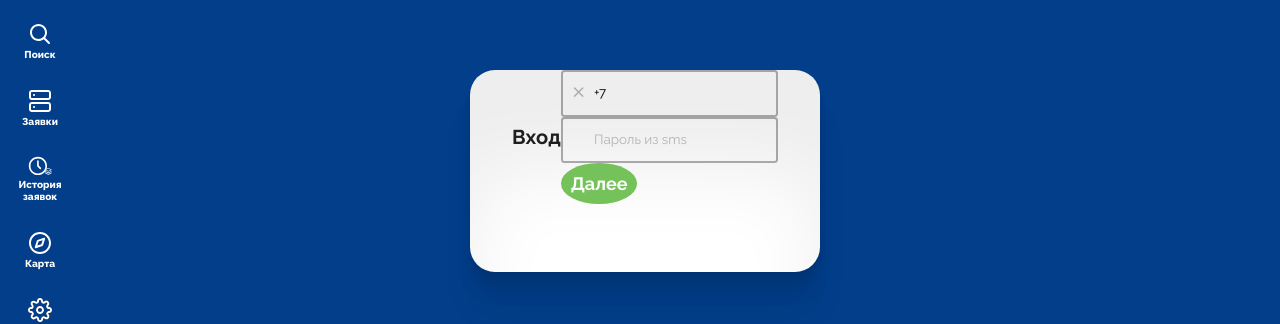
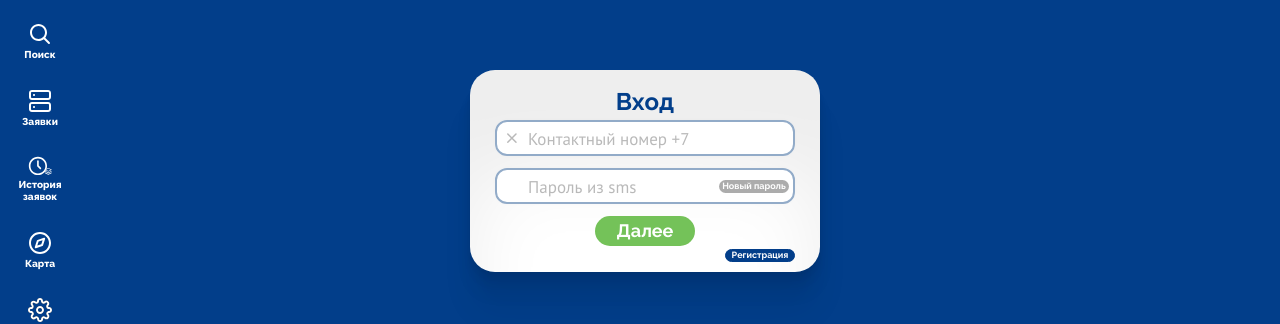
Before and after one commit to Otto-Vector/t-ton-com, a React (Create React App) app: page /login in a window 1280 px wide. Shown: the part 232-556 px from the top of the page. Built offline with nearby package versions, Linux system fonts and the light colour scheme.

Commit message:
loginForm visual added

```diff
--- a/src/ui/common/button/button.module.scss
+++ b/src/ui/common/button/button.module.scss
@@ -1,37 +1,48 @@
 @import 'src/styles/variables';
 @import 'src/styles/mixins';
 
-$btnBlueFontColor: #3A79FF;
-$btnBlueBgColor: #d2e1ff;
+$btnBlueFontColor: #fff;
+$btnBlueBgColor: #023E8A;
+$btnBlueBorderColor: $btnBlueBgColor;
+
 $btnLightBlueFontColor: #7382A3;
 $btnLightBlueBgColor: #E8ECF4;
+
 $btnWhiteFontColor: #676e87;
 $btnWhiteBgColor: #FFFFFF;
+
 $btnPinkFontColor: #D43F3F;
 $btnPingBgColor: #FFD7D7;
-$btnGrayFontColor: #51525a;
-$btnGrayBgColor: #dcdcdc;
+
+$btnGrayFontColor: #fff;
+$btnGrayBgColor: #ACACAC;
+
 $btnNoFillFontColor: #C7D3FF;
 $btnNoFillBgColor: transparent;
 $btnNoFillBorderColor: #A0B4FF;
+
 $btnGreenBgColor: #74C259;
 $btnGreenFontColor: #fff;
 $btnGreenBorderColor: #74C25980;
 
 .button {
   @include flex-center();
-  padding: rem(10);
   border-radius: 2px;
   border: 1px solid transparent;
 
   font-family: $RalewayFont;
   font-style: normal;
-  font-weight: bold;
+  font-weight: 700;
+  font-size: inherit;
+  line-height: inherit;
 
   white-space: nowrap;
   user-select: none;
   cursor: pointer;
   transition: all 0.2s ease-in-out;
+
+  width: 100%;
+  height: 100%;
 
   &:hover {
     transform: translateY(-1px);
@@ -59,6 +70,7 @@ $btnGreenBorderColor: #74C25980;
   &_blue {
     background-color: $btnBlueBgColor;
     color: $btnBlueFontColor;
+    border-color:$btnBlueBorderColor;
   }
 
   &_pink {
@@ -82,7 +94,6 @@ $btnGreenBorderColor: #74C25980;
   }
 
   &_noFill {
-    padding: rem(12) rem(15);
     background-color: $btnNoFillBgColor;
     color: $btnNoFillFontColor;
     border: 1px solid $btnNoFillBorderColor;
@@ -95,6 +106,6 @@ $btnGreenBorderColor: #74C25980;
   }
 
   &_rounded {
-    border-radius: 50%;
+    border-radius: 9999px; // идеальное закругление при любой высоте
   }
 }
--- a/src/ui/common/form-type/form-type.module.scss
+++ b/src/ui/common/form-type/form-type.module.scss
@@ -1,8 +1,16 @@
 @import "src/styles/variables";
 @import "src/styles/mixins";
 
-$input--font: inherit;
+$input--font: $PTSansFont;
+$input--font-size: 17px;
+$input--line-height: 22px;
+$input--border-radius: 12px;
+$input--border-width: 2px;
+$input--padding-top: 5px;
 
+$input--error-color: #C70707;
+
+$input--border-color: #92ABC8;
 $black-75: #00000075;
 $black-50: #00000050;
 
@@ -12,11 +20,14 @@ $black-50: #00000050;
     font-size: inherit;
     text-align: center;
     position: relative;
-    background-color: inherit;
-    border-radius: rem(4);
+    background-color: white;
+    border-radius: $input--border-radius;
+    margin-bottom: 12px; // для спана с ошибкой
+    width: 100%;
+    box-shadow: 0 0 4px rgba(0, 0, 0, 0.02);
 
     .error {
-        border-color: red;
+        border-color: $input--error-color;
     }
 }
 
@@ -29,9 +40,9 @@ $black-50: #00000050;
 .clearSearch {
     position: absolute;
     background-color: transparent;
-    @include size(rem(20));
+    @include size($input--font-size);
     left: rem(10);
-    top: rem(15);
+    top: $input--padding-top+4px; // padding-top +1
     transition-property: transform;
     transform: rotate(0);
     transition-duration: .25s;
@@ -47,7 +58,7 @@ $black-50: #00000050;
         transform: scale(1.2);
     }
 
-    &Unfocused {
+    &_unfocused {
         opacity: .6;
         cursor: default;
     }
@@ -66,21 +77,21 @@ $black-50: #00000050;
     outline: none; //чтобы input не подсвечивался
     box-sizing: border-box;
     background: inherit;
-    font-size: rem(15);
-    line-height: rem(20);
+    font-size: $input--font-size;
+    line-height: $input--line-height;
     border: solid {
-        color: $black-50;
-        radius: rem(4);
-        width: 2px;
+        color: $input--border-color;
+        radius: $input--border-radius;
+        width: $input--border-width;
     }
-    padding: rem(13) rem(35) rem(15);
+    padding: $input--padding-top rem(35);
     width: 100%;
 
     transition-property: border;
     transition-duration: .3s;
 
     &:focus, &:hover {
-        border: solid $black-75 2px;
+        border: solid $black-75 $input--border-width;
     }
 
     &:valid { //поставил, потому что менялся цвет в настройках браузера при разфокусировке
@@ -98,7 +109,7 @@ $black-50: #00000050;
     @include placeholder() {
         font-family: $input--font;
         position: absolute;
-        top: rem(14);
+        top: $input--padding-top+1px;
         transition-property: all;
         transition-duration: .3s;
     }
@@ -115,10 +126,10 @@ $black-50: #00000050;
 // кастомизация сообщения об ошибке под инпутом
 .errorSpan {
     position: absolute;
-    bottom: -15px;
+    bottom: -13px;
     left: 5px;
-    font-size: 70%;
-    color: red;
+    font-size: 12px;
+    color: rgba($input--error-color, .75);
     font-weight: bold;
     background-image: radial-gradient(rgba(255, 255, 255, 1), rgba(255, 255, 255, 0.1));
     border-radius: 5px;
--- a/src/ui/common/form-type/form-type.tsx
+++ b/src/ui/common/form-type/form-type.tsx
@@ -1,44 +1,47 @@
 import React from 'react'
 import styles from './form-type.module.scss'
-import { FieldState, FormApi } from 'final-form'
+import {FieldState, FormApi} from 'final-form'
 
 type OwnProps = {
     resetFieldBy: FormApi
     placeholder?: string
     meta: FieldState<any>
     input: any
+    children?: React.ReactNode
 }
 
 
-const FormType = ( FormType: 'textarea' | 'input' ): React.FC<OwnProps> => (
+const FormType = (FormType: 'textarea' | 'input'): React.FC<OwnProps> => (
     {
         input, meta, resetFieldBy, placeholder,
-    } ) => {
+        children
+    }) => {
 
     const isError = (meta.error || meta.submitError) && meta.touched
 
-    return (<div className={ styles.inputWrapper + ' ' + styles.search }>
+    return (<div className={styles.inputWrapper + ' ' + styles.search}>
             {/*кнопка для сброса параметров поля
-            (проявляется, если переданы методы resetFieldBy={form} в объявленном объекте Field*/ }
-            { resetFieldBy && <div
-              className={ styles.clearSearch + ' ' + (!meta.dirty && styles.clearSearchUnfocused) }
-              onClick={ () => {
-                  resetFieldBy.change( input.name, '' )
-                  resetFieldBy.resetFieldState( input.name )
-              } }
-            > </div>
+            (проявляется, если переданы методы resetFieldBy={form} в объявленном объекте Field*/}
+            {resetFieldBy && <div
+                className={styles.clearSearch + ' ' + (!meta.dirty && styles.clearSearch_unfocused)}
+                onClick={() => {
+                    resetFieldBy.change(input.name, '')
+                    resetFieldBy.resetFieldState(input.name)
+                }}
+            ></div>
             }
             <FormType
-                { ...input }
-                className={ styles.input + ' ' + (isError ? styles.error : '') }
-                placeholder={ placeholder }
-            />
-
-            {/*сообщение об ошибке появляется в этом спане*/ }
-            { isError && (<span className={ styles.errorSpan }>{ meta.error }</span>) }
+                {...input}
+                className={styles.input + ' ' + (isError ? styles.error : '')}
+                placeholder={placeholder}
+            >
+            </FormType>
+            {children}
+            {/*сообщение об ошибке появляется в этом спане*/}
+            {isError && (<span className={styles.errorSpan}>{meta.error}</span>)}
         </div>
     )
 }
 
-export const TextArea = FormType( 'textarea' )
-export const Input = FormType( 'input' )
+export const TextArea = FormType('textarea')
+export const Input = FormType('input')
--- a/src/ui/login-section/loginForm/login-form.module.scss
+++ b/src/ui/login-section/loginForm/login-form.module.scss
@@ -2,13 +2,46 @@
 @import 'src/styles/variables';
 
 .loginForm {
-  @include flex-center();
+  @include flex-center(column);
+  justify-content: space-evenly;
+  align-items: stretch;
+  width: 100%;
+  height: 100%;
+  padding: 15px 25px 7px;
 
   &__header {
     font-family: $RalewayFont;
     font-weight: 700;
-    font-size: 20px;
-    line-height: 30px;
+    font-size: 24px;
+    line-height: 28px;
     text-align: center;
+    color: $accentColor;
   }
+  &__inputsPanel {
+    width: 100%;
+  }
+
+  &__buttonsPanel {
+    width: 100px;
+    height: 30px;
+    margin: 0 auto;
+    line-height: 19px;
+
+  }
+
+  &__smallButton {
+    margin-left: auto;
+    height: 13px;
+    width: 70px;
+    font-size: 9px;
+    line-height: 11px;
+
+    &_position {
+      position: absolute;
+      top: 12px;
+      right: 6px;
+    }
+  }
+
+
 }
--- a/src/ui/login-section/loginForm/login-form.tsx
+++ b/src/ui/login-section/loginForm/login-form.tsx
@@ -6,7 +6,7 @@ import {Button} from '../../common/button/button';
 import {Input} from '../../common/form-type/form-type';
 
 type phoneSubmitType = {
-    phone: string,
+    phone: string | null,
     sms: number | null
 }
 
@@ -17,7 +17,7 @@ type OwnProps = {
 export const LoginForm: React.FC<OwnProps> = ({onSubmit}) => {
 
     const initialValues = {
-        phone: '+7',
+        phone: '',
         sms: null
     } as phoneSubmitType
 
@@ -30,12 +30,14 @@ export const LoginForm: React.FC<OwnProps> = ({onSubmit}) => {
                 render={
                     ({submitError, handleSubmit, pristine, form, submitting}) => (
                         <form onSubmit={handleSubmit}>
+                            <div className={styles.loginForm__inputsPanel}>
                                 <Field name={'phone'}
                                        placeholder={'Контактный номер +7'}
                                        component={Input}
                                        resetFieldBy={form}
                                        type={'input'}
                                        validate={composeValidators(required, minLength10)}
+
                                 />
                                 <Field name={'sms'}
                                        placeholder={'Пароль из sms'}
@@ -43,8 +45,16 @@ export const LoginForm: React.FC<OwnProps> = ({onSubmit}) => {
                                        type={'input'}
                                     // parse={formatString('9999')}
                                        validate={composeValidators(required, mustBeNumber)}
+                                       children={<div className={styles.loginForm__smallButton+' '+styles.loginForm__smallButton_position}>
+                                           <Button type={'button'}
+                                                   title={'Новый запрос на пароль из SMS'}
+                                                   colorMode={'gray'}
+                                                   rounded
+                                           >Новый пароль</Button>
+                                       </div>}
                                 />
-                            <div className={styles.buttonsPanel}>
+                            </div>
+                            <div className={styles.loginForm__buttonsPanel}>
                                 <Button type={'submit'}
                                         disabled={submitting}
                                         colorMode={'green'}
@@ -56,6 +66,13 @@ export const LoginForm: React.FC<OwnProps> = ({onSubmit}) => {
                         </form>
                     )
                 }/>
+            <div className={styles.loginForm__smallButton}>
+                <Button type={'button'}
+                        title={'Регистрация в приложении'}
+                        colorMode={'blue'}
+                        rounded
+                >Регистрация</Button>
+            </div>
         </div>
     )
 }
```
Lines whose indentation alone changed are shown as unchanged.
